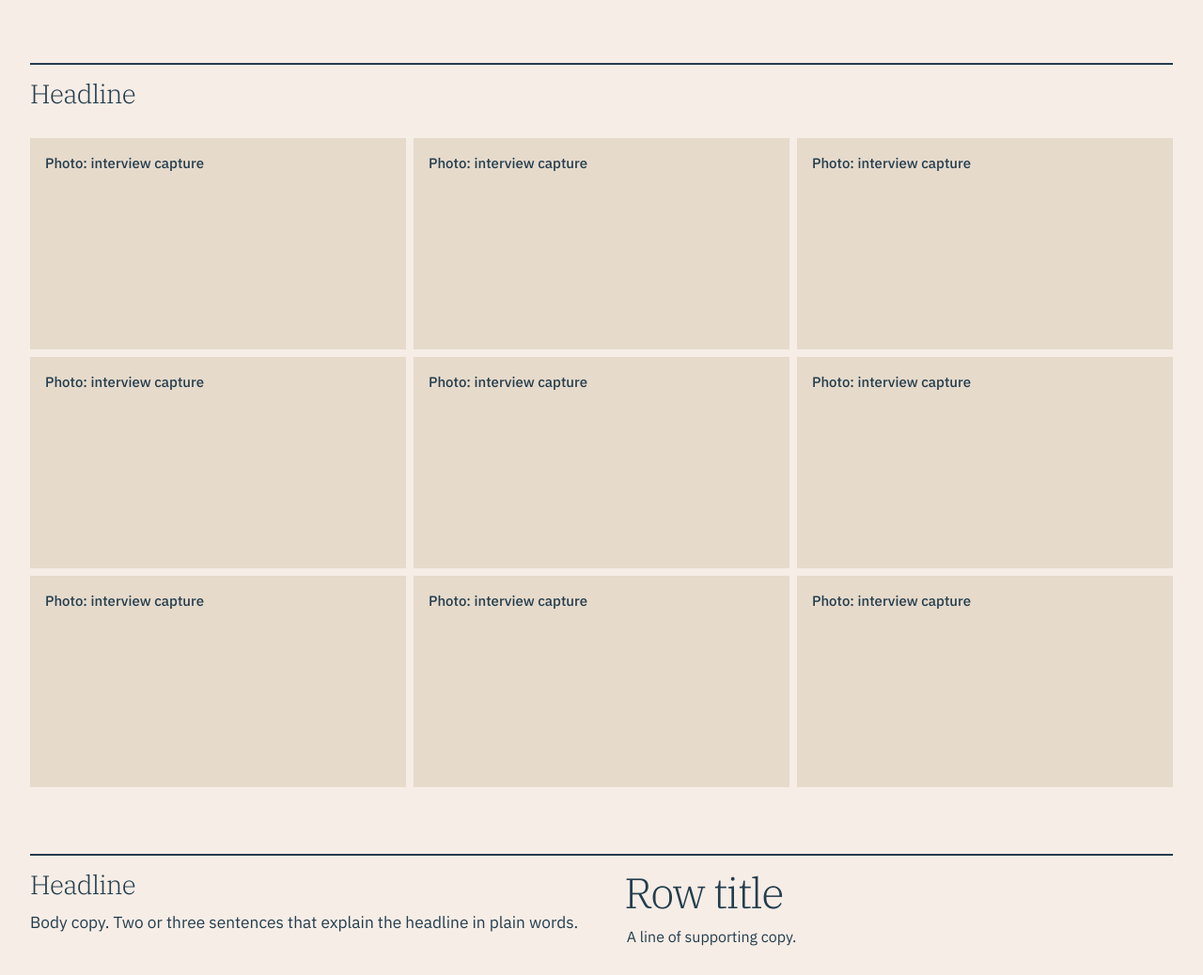
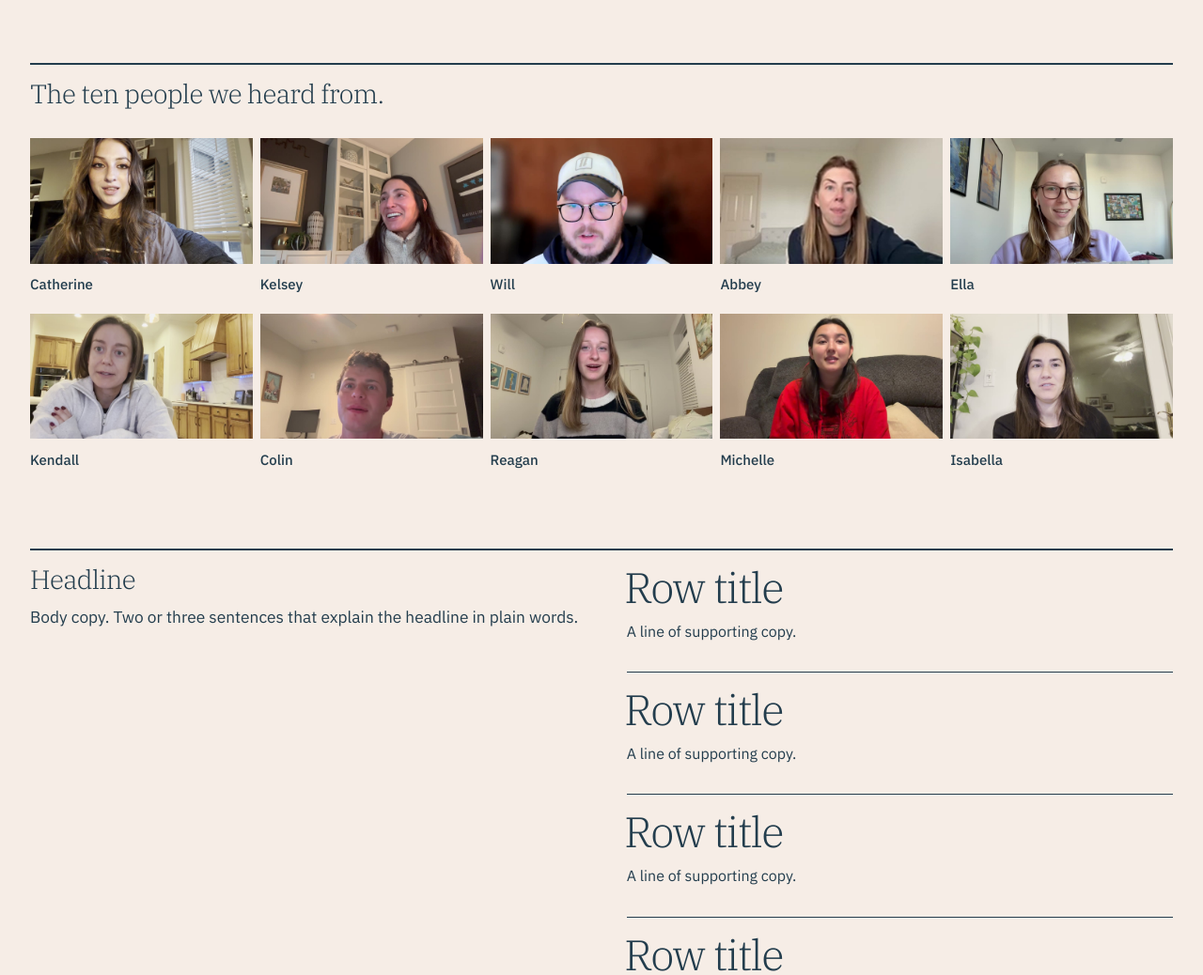
Before and after one commit to Parallelpath-dev/bonnie-refresh, a plain HTML site: page research/index.html in a window 1280 px wide. Shown: the part 4638-5676 px from the top of the page at 94% size. Drawn offline with Linux system fonts and the light colour scheme.

Commit message:
Research page: interview stills grid

```diff
--- a/research/index.html
+++ b/research/index.html
@@ -156,22 +156,53 @@
       </div>
     </div>
 
-    <!-- Photo grid, 3 across -->
+    <!-- Photo grid, 5 across -->
     <div class="part">
       <div class="part-side">
-        <h3 class="display-6">Headline</h3>
+        <h3 class="display-6">The ten people we heard from.</h3>
       </div>
       <div class="part-wide">
-        <div class="photo-grid" style="--per-row: 3">
-          <div class="placeholder"><span class="small-heading">Photo: interview capture</span></div>
-          <div class="placeholder"><span class="small-heading">Photo: interview capture</span></div>
-          <div class="placeholder"><span class="small-heading">Photo: interview capture</span></div>
-          <div class="placeholder"><span class="small-heading">Photo: interview capture</span></div>
-          <div class="placeholder"><span class="small-heading">Photo: interview capture</span></div>
-          <div class="placeholder"><span class="small-heading">Photo: interview capture</span></div>
-          <div class="placeholder"><span class="small-heading">Photo: interview capture</span></div>
-          <div class="placeholder"><span class="small-heading">Photo: interview capture</span></div>
-          <div class="placeholder"><span class="small-heading">Photo: interview capture</span></div>
+        <div class="photo-grid" style="--per-row: 5; --ratio: 16 / 9">
+          <figure>
+            <img class="photo" src="assets/img/interviews/catherine.jpg" alt="Catherine during her interview">
+            <figcaption class="small-heading">Catherine</figcaption>
+          </figure>
+          <figure>
+            <img class="photo" src="assets/img/interviews/kelsey.jpg" alt="Kelsey during her interview">
+            <figcaption class="small-heading">Kelsey</figcaption>
+          </figure>
+          <figure>
+            <img class="photo" src="assets/img/interviews/will.jpg" alt="Will during his interview">
+            <figcaption class="small-heading">Will</figcaption>
+          </figure>
+          <figure>
+            <img class="photo" src="assets/img/interviews/abbey.jpg" alt="Abbey during her interview">
+            <figcaption class="small-heading">Abbey</figcaption>
+          </figure>
+          <figure>
+            <img class="photo" src="assets/img/interviews/ella.jpg" alt="Ella during her interview">
+            <figcaption class="small-heading">Ella</figcaption>
+          </figure>
+          <figure>
+            <img class="photo" src="assets/img/interviews/kendall.jpg" alt="Kendall during her interview">
+            <figcaption class="small-heading">Kendall</figcaption>
+          </figure>
+          <figure>
+            <img class="photo" src="assets/img/interviews/colin.jpg" alt="Colin during his interview">
+            <figcaption class="small-heading">Colin</figcaption>
+          </figure>
+          <figure>
+            <img class="photo" src="assets/img/interviews/reagan.jpg" alt="Reagan during her interview">
+            <figcaption class="small-heading">Reagan</figcaption>
+          </figure>
+          <figure>
+            <img class="photo" src="assets/img/interviews/michelle.jpg" alt="Michelle during her interview">
+            <figcaption class="small-heading">Michelle</figcaption>
+          </figure>
+          <figure>
+            <img class="photo" src="assets/img/interviews/isabella.jpg" alt="Isabella during her interview">
+            <figcaption class="small-heading">Isabella</figcaption>
+          </figure>
         </div>
       </div>
     </div>
```
Also changed, not shown: research/assets/img/interviews/abbey.jpg (added), research/assets/img/interviews/catherine.jpg (added), research/assets/img/interviews/colin.jpg (added), research/assets/img/interviews/ella.jpg (added), research/assets/img/interviews/isabella.jpg (added), research/assets/img/interviews/kelsey.jpg (added), research/assets/img/interviews/kendall.jpg (added), research/assets/img/interviews/michelle.jpg (added), research/assets/img/interviews/reagan.jpg (added), research/assets/img/interviews/will.jpg (added).
